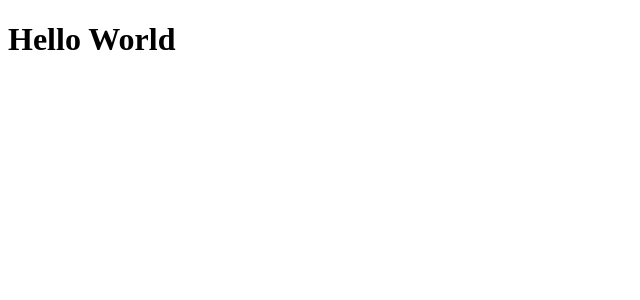
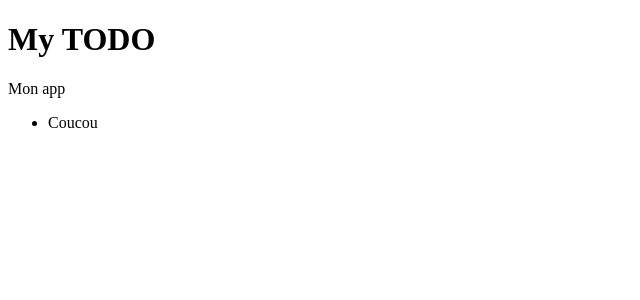
Before and after one commit to Miratons/Redux, a React app: page / in a window 1280 px wide. Shown: the top 300 px of the page, without its empty margins (0-640 px from the left). Built offline with nearby package versions, Linux system fonts and the light colour scheme.

Commit message:
Implement store in Provider of React

```diff
--- /dev/null
+++ b/src/components/App/App.js
@@ -0,0 +1,21 @@
+import React, { Component } from 'react'
+import PropTypes from 'prop-types'
+
+import List from 'components/List'
+
+class App extends Component {
+    constructor(props) {
+        super(props)
+    }
+
+    render () {
+        return (
+            <div>
+                <p>Mon app</p>
+                <List />
+            </div>
+        )
+    }
+}
+
+export default App
--- /dev/null
+++ b/src/components/List/index.js
@@ -0,0 +1,8 @@
+import { connect } from 'react-redux'
+import List from './presentational'
+
+const mapStateToProps = (state) => ({
+    values: state.todos.values
+})
+
+export default connect(mapStateToProps)(List)
--- /dev/null
+++ b/src/components/List/presentational.js
@@ -0,0 +1,14 @@
+import React, { Component } from 'react'
+
+class List extends Component {
+
+    render () {
+        return (
+            <ul>
+                <li>Coucou</li>
+            </ul>
+        )
+    }
+}
+
+export default List
--- a/src/index.js
+++ b/src/index.js
@@ -1,9 +1,16 @@
 import React from 'react'
 import { render } from 'react-dom'
+import { Provider } from 'react-redux'
+
+import store from 'store'
+import App from 'components/App/App'
 
 render (
     <div>
-        <h1>Hello World</h1>
+        <h1>My TODO</h1>
+        <Provider store={store}>
+            <App />
+        </Provider>
     </div>,
     document.querySelector('#mount')
 )
```
